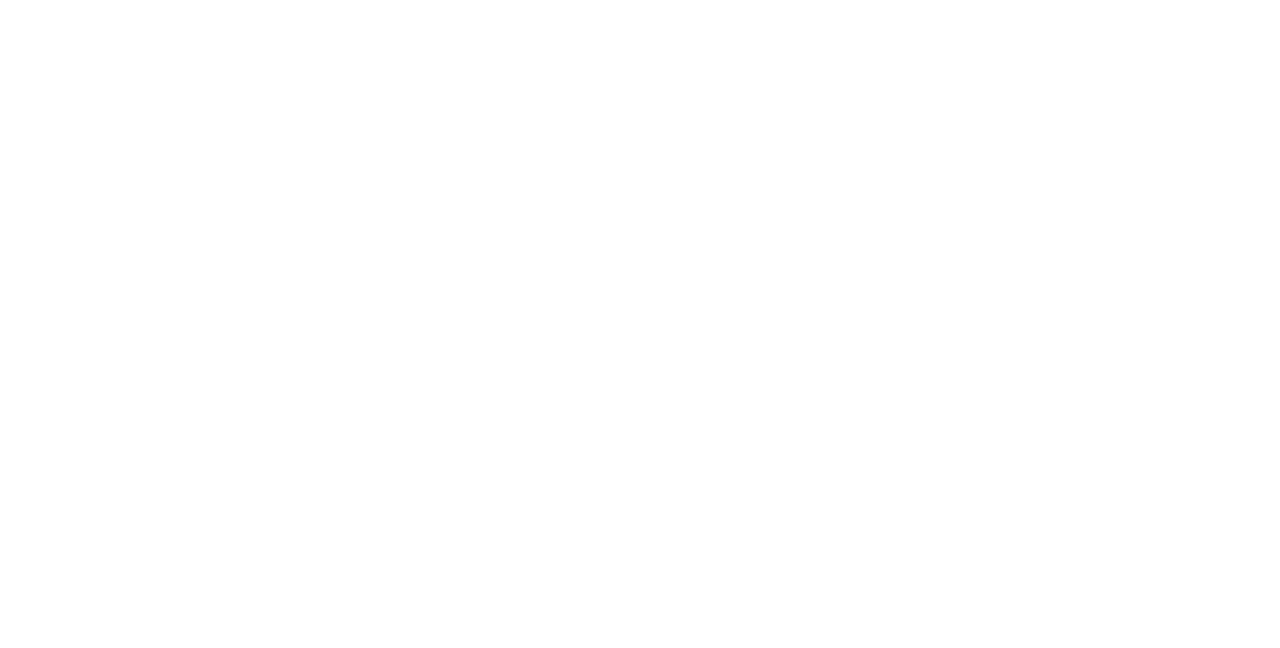
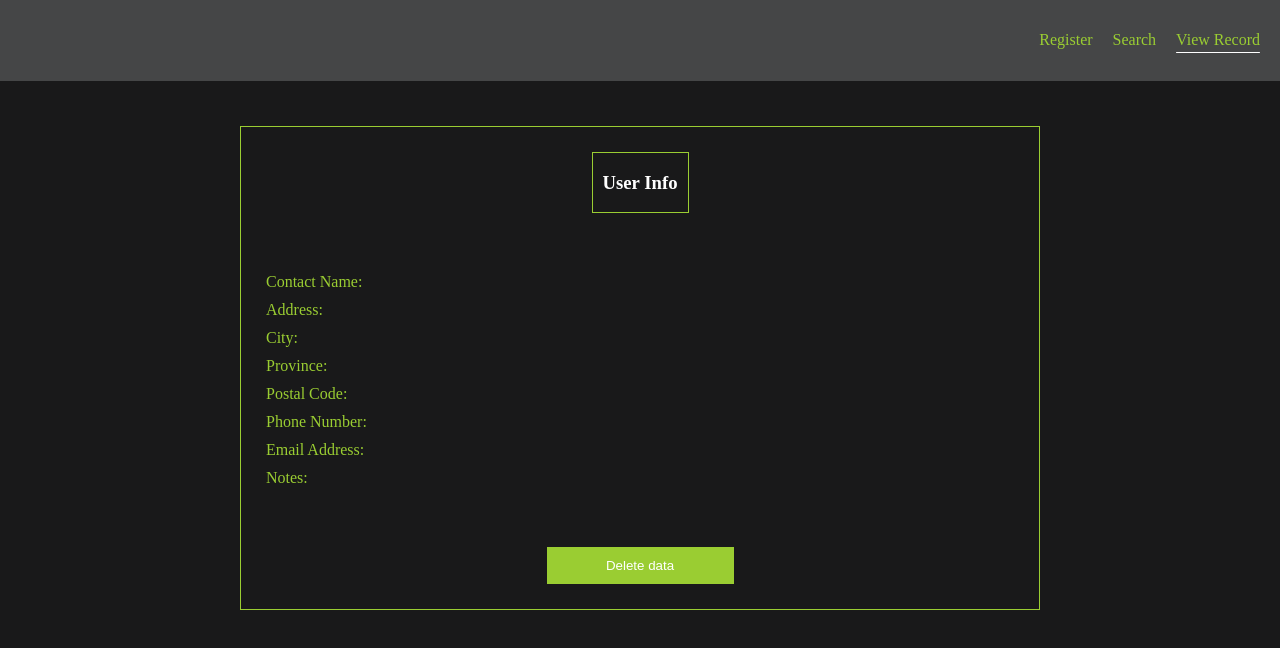
Before and after one commit to ssamal2801/SwagatSamalA4, a plain HTML site: page viewRecord.html in a window 1280 px wide. Drawn offline with nearby package versions, Linux system fonts and the light colour scheme.

Commit message:
Final commit

```diff
--- a/css/styles.css
+++ b/css/styles.css
@@ -58,6 +58,7 @@ header ul.menu li a.active::after {
   max-width: 800px;
   margin: 30px auto;
   padding: 30px;
+  border: 1px solid yellowgreen;
 }
 
 .container h3,
--- a/viewRecord.html
+++ b/viewRecord.html
@@ -1,8 +1,117 @@
 <html>
   <head>
-    <title>SwagatSamal_PROG8170_A4</title>
+    <title>View Record</title>
+    <link rel="stylesheet" href="./css/styles.css" />
+    <style>
+      .view-container {
+        width: 100%;
+        max-width: 800px;
+        display: flex;
+        flex-direction: column;
+        align-items: center;
+        margin: 45px auto;
+        padding: 25px;
+        border: 1px solid yellowgreen;
+      }
+
+      .view-container h3 {
+        text-align: center;
+      }
+
+      .view-container .info {
+        margin: 50px 0;
+        width: 100%;
+      }
+
+      .view-container .info .label {
+        color: yellowgreen;
+        margin: 10px 0;
+      }
+
+      .view-container button {
+        padding: 10px 20px;
+        width: 25%;
+        border: 1px solid yellowgreen;
+        background-color: yellowgreen;
+        color: #fff;
+        cursor: pointer;
+      }
+      .boxed {
+        border: 1px solid yellowgreen;
+        padding-left: 10px;
+        padding-right: 10px;
+      }
+    </style>
   </head>
   <body>
-    <div></div>
+    <header>
+      <ul class="menu">
+        <li><a href="./index.html">Register</a></li>
+        <li><a href="./search.html">Search</a></li>
+        <li><a class="active" href="./viewRecord.html">View Record</a></li>
+      </ul>
+    </header>
+    <div class="view-container">
+      <div class="boxed">
+        <h3>User Info</h3>
+      </div>
+      <div class="info">
+        <div class="data">
+          <div class="label">Contact Name:</div>
+          <div id="contact"></div>
+        </div>
+        <div class="data">
+          <div class="label">Address:</div>
+          <div id="address"></div>
+        </div>
+        <div class="data">
+          <div class="label">City:</div>
+          <div id="city"></div>
+        </div>
+        <div class="data">
+          <div class="label">Province:</div>
+          <div id="province"></div>
+        </div>
+        <div class="data">
+          <div class="label">Postal Code:</div>
+          <div id="pcode"></div>
+        </div>
+        <div class="data">
+          <div class="label">Phone Number:</div>
+          <div id="phone"></div>
+        </div>
+        <div class="data">
+          <div class="label">Email Address:</div>
+          <div id="email"></div>
+        </div>
+        <div class="data">
+          <div class="label">Notes:</div>
+          <div id="notes"></div>
+        </div>
+      </div>
+      <button id="delete">Delete data</button>
+    </div>
+    <script src="https://ajax.googleapis.com/ajax/libs/jquery/3.5.1/jquery.min.js"></script>
+    <script>
+      let userInfo = JSON.parse(localStorage.getItem("userInfo")) || [];
+      let info = userInfo[userInfo.length - 1];
+      if (info) {
+        $("#contact").text(info.fname + " " + info.lname);
+        $("#address").text(info.address);
+        $("#city").text(info.city);
+        $("#province").text(info.province);
+        $("#pcode").text(info.pcode);
+        $("#phone").text(info.phone);
+        $("#email").text(info.email);
+        $("#notes").text(info.notes);
+      }
+
+      $("#delete").click(function () {
+        userInfo.pop();
+        localStorage.setItem("userInfo", JSON.stringify(userInfo));
+        alert("Record deleted!");
+        window.location.href = "./index.html";
+      });
+    </script>
   </body>
 </html>
```
Also changed, not shown: index.html (+1 -1 lines).
